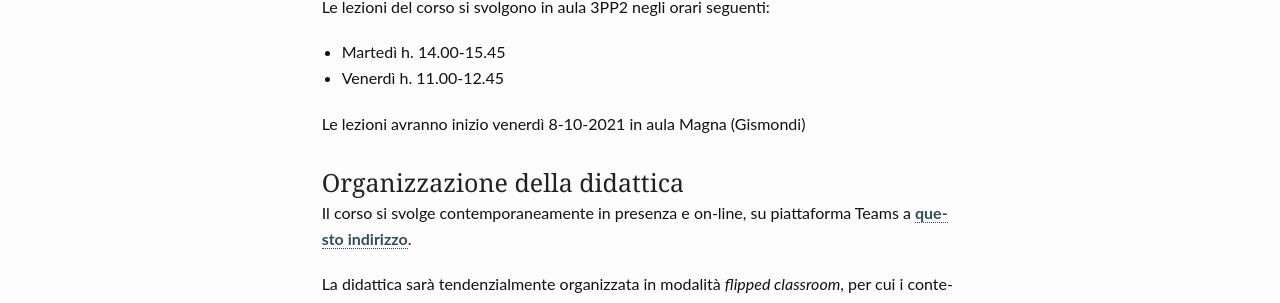
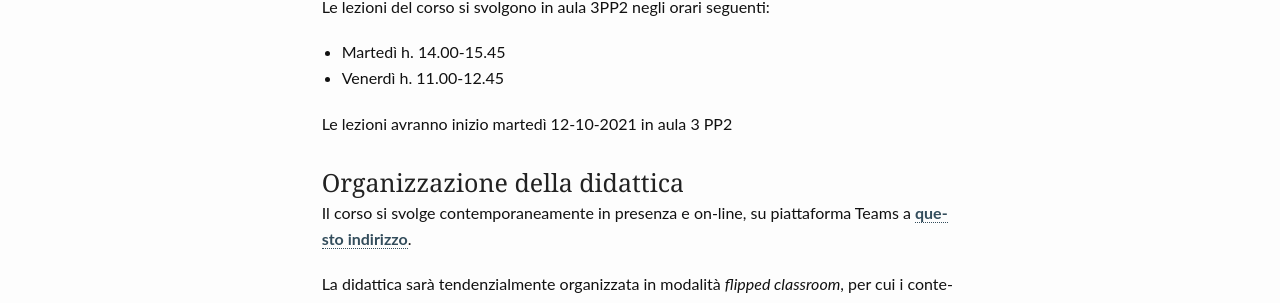
Before and after one commit to tvml/fo2324, a Jekyll site: the page built from pages/info.md, in a window 1280 px wide. Shown: the part 260-563 px from the top of the page. Built offline with Jekyll 4.4.1, drawn with Linux system fonts in a browser that asks for light colours.

Commit message:
mod-data-inizio

```diff
--- a/pages/info.md
+++ b/pages/info.md
@@ -14,7 +14,7 @@ Le lezioni del corso si svolgono in aula 3PP2 negli orari seguenti:
 * Martedì h. 14.00-15.45
 * Venerdì h. 11.00-12.45
 
-Le lezioni avranno inizio venerdì 8-10-2021 in aula Magna (Gismondi)
+Le lezioni avranno inizio martedì 12-10-2021 in aula 3 PP2
 
 ### Organizzazione della didattica
 
```
